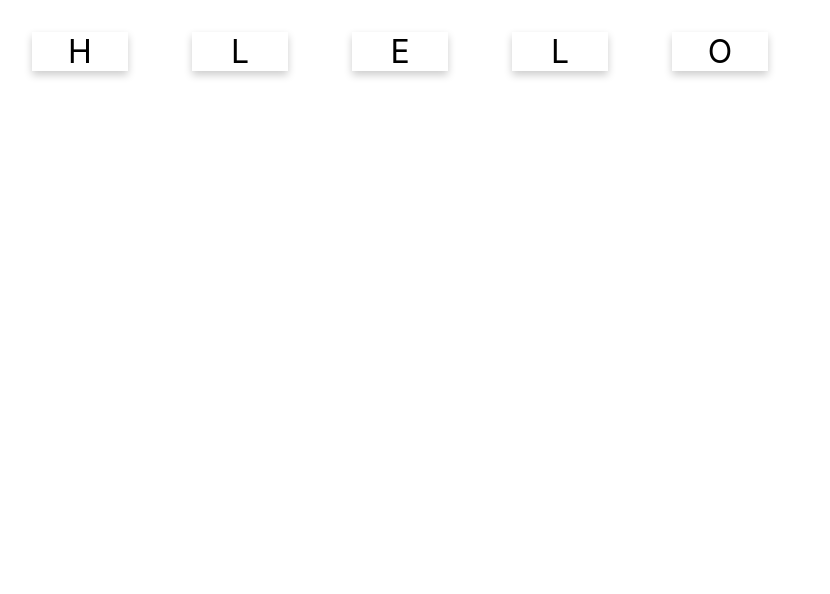
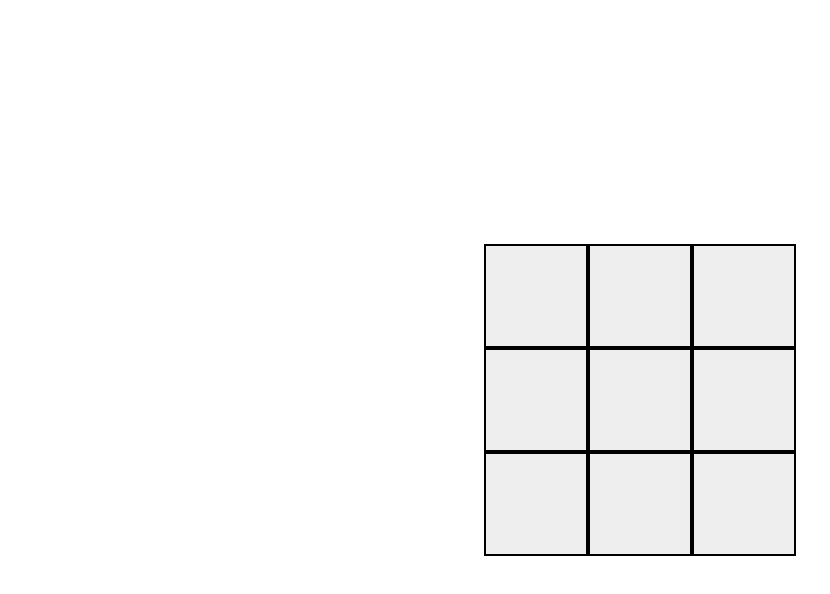
Before and after one commit to Ritthika/lab3SA03, a React (Create React App) app: page / in a window 1280 px wide. Shown: the top 594 px of the page, without its empty margins (0-830 px from the left). Built offline with nearby package versions, Linux system fonts and the light colour scheme.

Commit message:
part 1 lab commit

```diff
--- a/src/App.css
+++ b/src/App.css
@@ -1,14 +1,20 @@
-.card {
-    display: inline-block;
-    text-align: center;
-    width: 3em;
-    font-size: 2em;
-    box-shadow: 0 4px 8px 0 rgba(0,0,0,0.2);
-    margin: 1em;
-    user-select: none;
-   }
+.box {
+    width: 100px;
+    height: 100px;
+    background: #eee;
+    border: 2px solid black;
+    cursor: pointer;
+}
 
-   .activeCard {
-    color: red;
-    background: pink;
-   }
+div#game {
+    display: flex;
+    height: 100vh;
+    width: 100vw;
+    justify-content: center;
+    align-items: center;
+    flex-direction: column;
+}
+
+.row {
+    display: flex;
+}
--- a/src/App.js
+++ b/src/App.js
@@ -1,16 +1,28 @@
 import React from 'react';
 import './App.css';
-import WordCard from './WordCard';
 
-  const word = "Hello";
-  function App() {
-    return (
-      <div>
-        {
-          <WordCard value={word}/>
-        }
+  function Game() {
+    return <div id ="game">
+      <div className="row">
+          <div className="box"></div>
+          <div className="box"></div>
+          <div className="box"></div>
       </div>
-    );
+
+      <div className="row">
+          <div className="box"></div>
+          <div className="box"></div>
+          <div className="box"></div>
+      </div>
+
+      <div className="row">
+          <div className="box"></div>
+          <div className="box"></div>
+          <div className="box"></div>
+      </div>
+    </div>
   }
 
-export default App;
+
+
+export default Game;
--- a/src/CharacterCard.js
+++ b/src/CharacterCard.js
@@ -21,6 +21,7 @@ export default function CharacterCard(props) {
     const className = `card ${active ? 'activeCard': ''}`
 
     return (
-        <div className={className} onClick={activate}>{props.value}</div>
+        <div className={className} onClick={activate}>
+            {props.value}</div>
     )
 }
```
Also changed, not shown: src/submission.md (added, +6 -0 lines).
